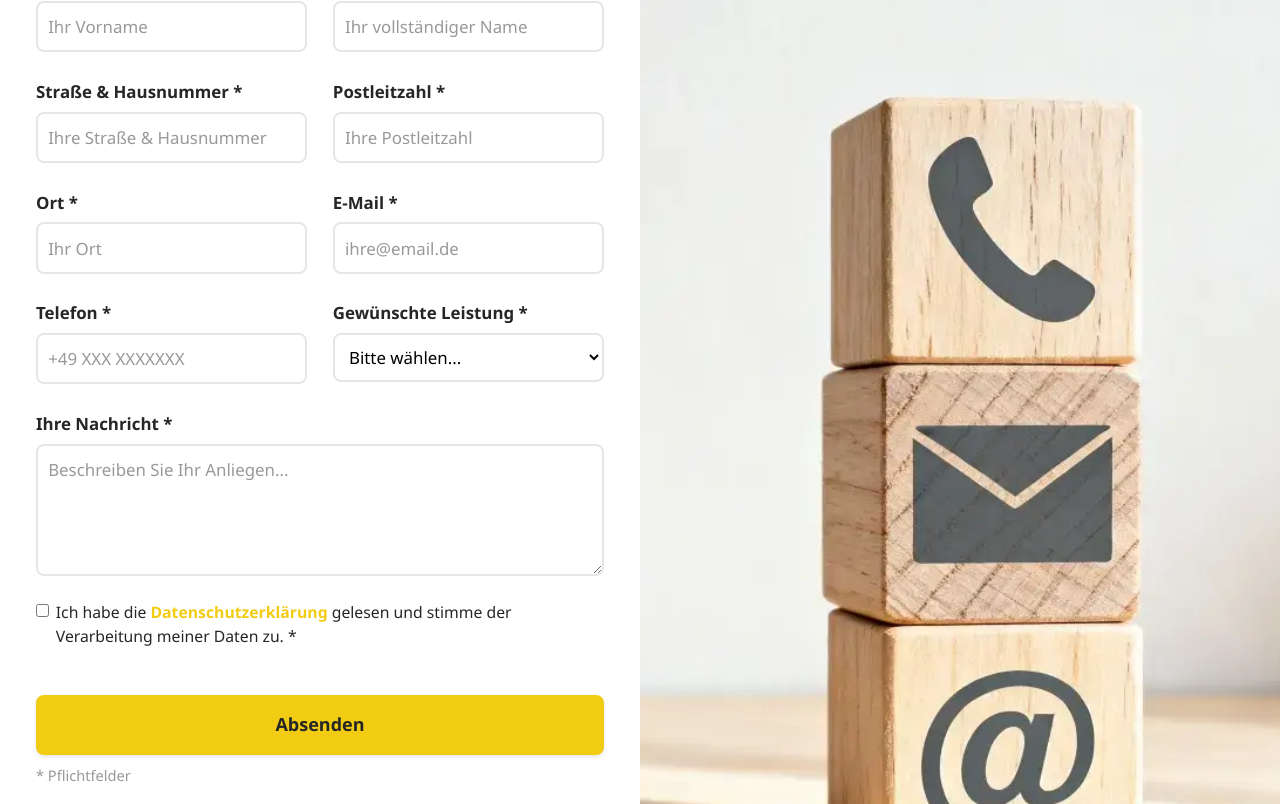
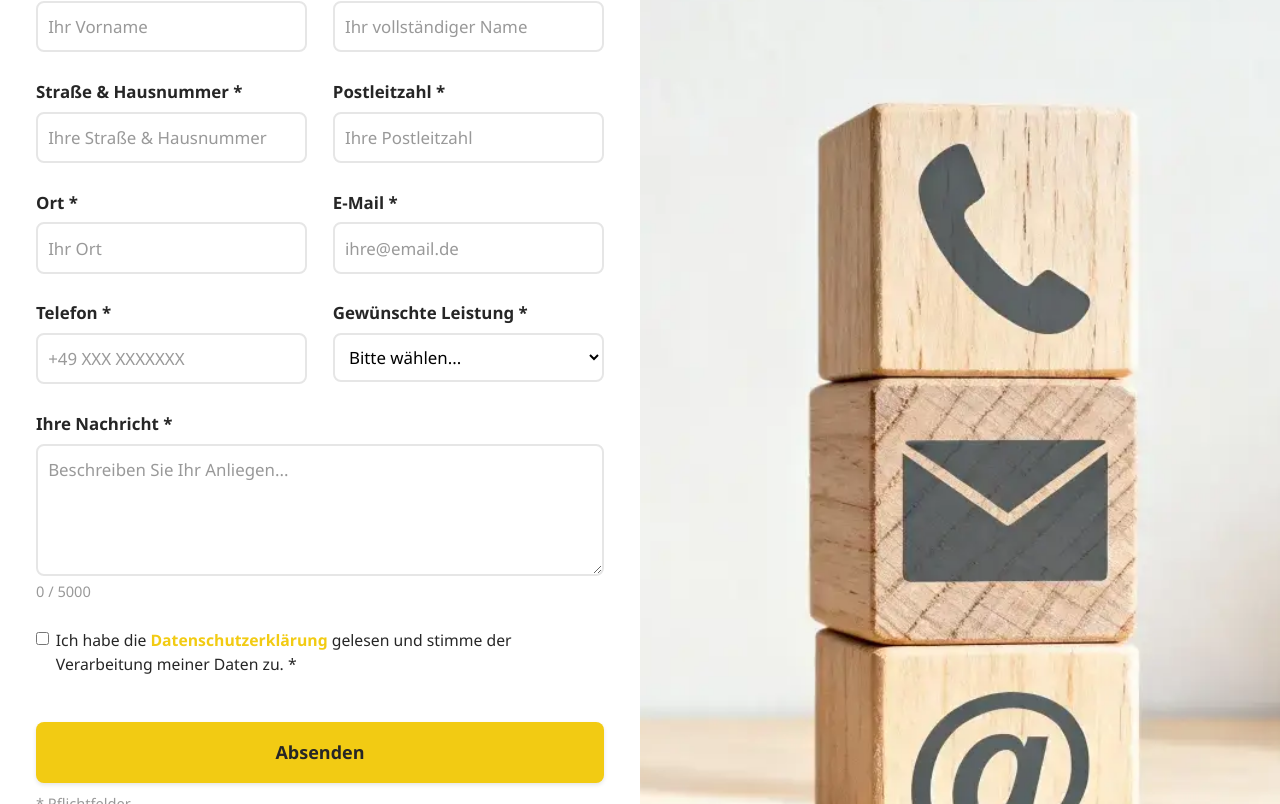
Before and after one commit to ourganci/dng, an Angular app: page /kontakt in a window 1280 px wide. Shown: the part 915-1719 px from the top of the page. Built offline with nearby package versions, Linux system fonts and the light colour scheme.

Commit message:
some meta fixes

```diff
--- a/src/app/features/contact/contact.component.html
+++ b/src/app/features/contact/contact.component.html
@@ -264,8 +264,9 @@
           <div class="form-group">
             <label for="message">Ihre Nachricht *</label>
             <textarea id="message" formControlName="message"
-              [class.invalid]="f['message'].invalid && (f['message'].touched || submitted())" rows="4"
+              [class.invalid]="f['message'].invalid && (f['message'].touched || submitted())" rows="4" maxlength="5000"
               placeholder="Beschreiben Sie Ihr Anliegen..."></textarea>
+            <div class="form-group-footer">
               @if (f['message'].invalid && (f['message'].touched || submitted())) {
               <div class="error-message">
                 @if (f['message'].errors?.['required']) {
@@ -274,8 +275,13 @@
                 @if (f['message'].errors?.['minlength']) {
                 <span>Mindestens 10 Zeichen</span>
                 }
+                @if (f['message'].errors?.['maxlength']) {
+                <span>Maximal 5000 Zeichen erlaubt</span>
+                }
               </div>
               }
+              <div class="char-counter">{{ f['message'].value?.length || 0 }} / 5000</div>
+            </div>
           </div>
 
           <!-- Datenschutz -->
--- a/src/app/features/contact/contact.component.scss
+++ b/src/app/features/contact/contact.component.scss
@@ -274,6 +274,19 @@
         }
       }
 
+      .form-group-footer {
+        display: flex;
+        justify-content: space-between;
+        align-items: flex-start;
+      }
+
+      .char-counter {
+        font-size: clamp(0.75rem, 1.6vw, 0.8125rem);
+        color: var(--text-light);
+        margin-top: 0.25rem;
+        text-align: right;
+      }
+
       .checkbox-group {
         margin-bottom: clamp(0.75rem, 1.5vh, 1rem);
 
--- a/src/app/features/contact/contact.component.ts
+++ b/src/app/features/contact/contact.component.ts
@@ -47,7 +47,7 @@ export class ContactComponent implements OnInit {
       email: ['', [Validators.required, Validators.email]],
       phone: ['', [Validators.required, Validators.pattern(/^[0-9\s\-\+\(\)]+$/)]],
       service: ['', Validators.required],
-      message: ['', [Validators.required, Validators.minLength(10)]],
+      message: ['', [Validators.required, Validators.minLength(10), Validators.maxLength(5000)]],
       privacy: [false, Validators.requiredTrue]
     });
   }
--- a/src/app/features/services/components/dachfenster/dachfenster.component.ts
+++ b/src/app/features/services/components/dachfenster/dachfenster.component.ts
@@ -44,8 +44,9 @@ export class DachfensterComponent implements OnInit {
 
     this.metaService.updateTag({
       name: 'description',
-      content: 'Mehr Licht & Wohnkomfort mit Dachfenstern von VELUX & Roto. Fachgerechter Einbau, Austausch und Reparatur in Nahe Glan, Bad Kreuznach & Kirn. Jetzt Beratung anfordern!'
+      content: 'Dachfenster von VELUX & Roto für mehr Licht und Wohnkomfort. Fachgerechter Einbau, Austausch und Reparatur in Nahe Glan, Bad Kreuznach, MAinz, Kirn, Kaiserslautern und Zweibrücken.'
     });
+
 
     this.metaService.updateTag({
       name: 'keywords',
--- a/src/app/features/services/components/dachreparatur/dachreparatur.component.ts
+++ b/src/app/features/services/components/dachreparatur/dachreparatur.component.ts
@@ -41,7 +41,7 @@ ngOnInit(): void {
 
     this.metaService.updateTag({
       name: 'description',
-    content: 'Schnelle Dachreparatur bei Sturmschäden & Notfällen. Wartungsverträge & Inspektion vom Fachetrieb in Nahe Glan, Bad Kreuznach & Kirn. 24h-Notdienst verfügbar!'
+      content: 'Schnelle Dachreparatur bei Sturmschäden, Dachnotdienst und Wartung in Nahe Glan, Bad Kreuznach, Kirn und Mainz. Fachexperten mit 24h-Notdienst.'
     });
 
     this.metaService.updateTag({
--- a/src/app/features/services/components/dachsanierung/dachsanierung.component.html
+++ b/src/app/features/services/components/dachsanierung/dachsanierung.component.html
@@ -31,11 +31,10 @@
                         für Sanierungsbedarf.
                     </p>
                     <p>
-                        Als erfahrener Dachdeckerbetrieb aus Nahe Glan bieten wir Ihnen fachgerechte Dachsanierungen
-                        im
-                        Umkreis
-                        von 50 km – für Wohnhäuser,
-                        Gewerbeobjekte und Mehrfamilienhäuser.
+                        Als erfahrener Dachdeckerbetrieb aus Nahe-Glan sind wir im gesamten regionalen Umfeld für Sie unterwegs.
+                        Von Mainz über Bingen und Bad Kreuznach bis hin nach Kaiserslautern und Zweibrücken.
+                        In diesem rund 75 Kilometer umfassenden Einzugsgebiet bieten wir Ihnen fachgerechte Dachsanierungen
+                        für Wohnhäuser, Gewerbeobjekte und Mehrfamilienhäuser.
                     </p>
                 </div>
                 <div class="story-image">
--- a/src/app/features/services/components/dachsanierung/dachsanierung.component.ts
+++ b/src/app/features/services/components/dachsanierung/dachsanierung.component.ts
@@ -52,7 +52,7 @@ ngOnInit(): void {
 
     this.metaService.updateTag({
       name: 'description',
-    content: 'Professionelle Dachsanierung vom Fachetrieb in Nahe Glan. KfW-Förderung möglich. Energieeffizient dämmen, neu decken & Heizkosten sparen. Jetzt Angebot erhalten!'
+      content: 'Professionelle Dachsanierung, energetische Dämmung und Neueindeckung in Nahe Glan, Bad Kreuznach MAinz, Kaiserslautern und Kirn. KfW-Förderung möglich,'
     });
 
     this.metaService.updateTag({
--- a/src/app/features/services/components/flachdach/flachdach.component.ts
+++ b/src/app/features/services/components/flachdach/flachdach.component.ts
@@ -40,7 +40,7 @@ ngOnInit(): void {
 
     this.metaService.updateTag({
       name: 'description',
-    content: 'Professionelle Flachdachdichtheitsprüfung mit Rauch- & Dampftest nach DIN. Für Gewerbe, Hallen & Garagen. Schnelle Leckortung + Prüfprotokoll. Jetzt prüfen lassen!'
+      content: 'Professionelle Flachdachdichtheitsprüfung (Rauch- & Dampftest) nach DIN in Mainz, Kaiserslautern & Nahe Glan. Schnelle Leckortung. Jetzt prüfen lassen!'
     });
 
     this.metaService.updateTag({
--- a/src/app/features/services/components/hallenbeleuchtung/hallenbeleuchtung.component.ts
+++ b/src/app/features/services/components/hallenbeleuchtung/hallenbeleuchtung.component.ts
@@ -70,8 +70,9 @@ export class HallenbeleuchtungComponent {
     });
     this.metaService.updateTag({
       property: 'og:description',
-      content: 'Effiziente LED-Hallenbeleuchtung für Produktion, Lager, Werkstatt & Sporthallen. Planung mit Lichtberechnung, Montage, Steuerung & Wartung. Fördermittel-Check. DNG GmbH – Ihr Fachbetrieb in Rheinland-Pfalz.'
+      content: 'Effiziente LED-Hallenbeleuchtung mit Planung, Montage und Wartung in Bad Kreuznach, Zweibrücken, Kaiserslautern und Mainz. Nachhaltige Lösungen für Industrie & Lager.'
     });
+
     this.metaService.updateTag({ property: 'og:type', content: 'website' });
     this.metaService.updateTag({ name: 'twitter:card', content: 'summary_large_image' });
   }
--- a/src/index.html
+++ b/src/index.html
@@ -11,7 +11,8 @@
   <title>DngWebsite</title>
   <base href="/">
   <meta name="viewport" content="width=device-width, initial-scale=1">
-  <link rel="icon" type="image/x-icon" href="favicon.ico">
+  <link rel="icon" type="image/png" href="src/assets/images/logos/favicon.png">
+
   <link href="https://cdn.jsdelivr.net/npm/bootstrap@5.3.3/dist/css/bootstrap.min.css" rel="stylesheet"
     integrity="sha384-QWTKZyjpPEjISv5WaRU9OFeRpok6YctnYmDr5pNlyT2bRjXh0JMhjY6hW+ALEwIH" crossorigin="anonymous" />
   <script src="https://cdn.jsdelivr.net/npm/bootstrap@5.3.3/dist/js/bootstrap.bundle.min.js"
```
Also changed, not shown: src/assets/images/logos/favicon.png (added). Lines whose indentation alone changed are shown as unchanged.
